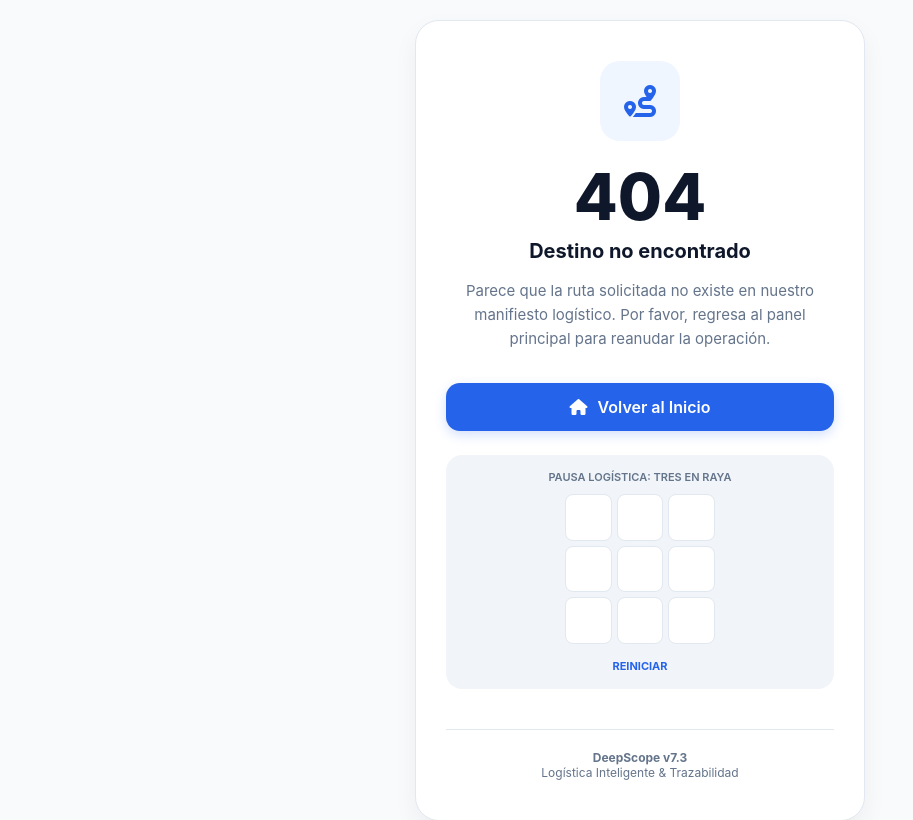
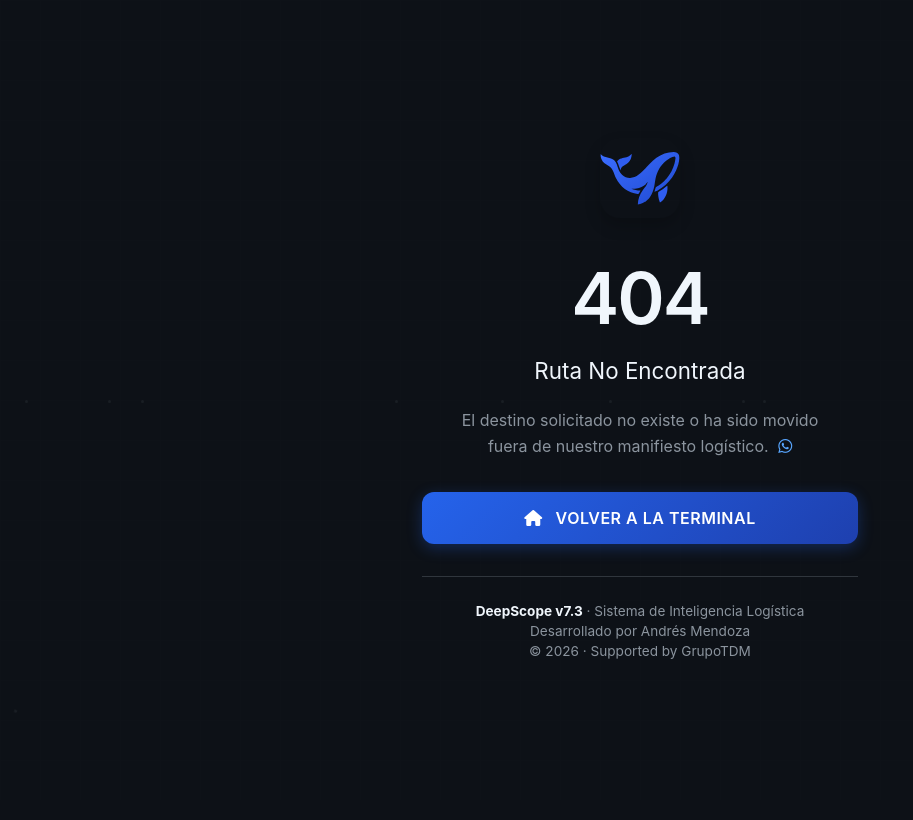
Before and after one commit to andres1-dev/deepscope, a plain HTML site: page 404.html in a window 1280 px wide. Shown: the top 820 px of the page, without its empty margins (0-913 px from the left). Drawn offline with Linux system fonts and the light colour scheme.

Commit message:
deepscope

```diff
--- a/404.html
+++ b/404.html
@@ -3,220 +3,238 @@
 
 <head>
     <meta charset="UTF-8">
-    <meta name="viewport" content="width=device-width, initial-scale=1.0, maximum-scale=1.0, user-scalable=no">
-    <title>404 - Sistema Fuera de Ruta | DeepScope</title>
+    <meta name="viewport" content="width=device-width, initial-scale=1.0">
+    <title>404 - Página No Encontrada | DeepScope</title>
     <link rel="stylesheet" href="https://cdnjs.cloudflare.com/ajax/libs/font-awesome/6.4.0/css/all.min.css">
     <style>
-        :root {
-            --primary: #2563eb;
-            --primary-dark: #1e40af;
-            --background: #f8fafc;
-            --surface: #ffffff;
-            --text: #0f172a;
-            --text-secondary: #64748b;
-            --border: #e2e8f0;
-        }
-
         * {
             margin: 0;
             padding: 0;
             box-sizing: border-box;
-            font-family: 'Inter', -apple-system, sans-serif;
+            font-family: -apple-system, BlinkMacSystemFont, 'Segoe UI', system-ui, sans-serif;
+        }
+
+        :root {
+            --github-black: #0d1117;
+            --github-gray: #161b22;
+            --github-border: #30363d;
+            --github-text: #f0f6fc;
+            --github-text-secondary: #8b949e;
+            --github-blue: #58a6ff;
+            --github-green: #3fb950;
+            --github-purple: #bc8cff;
+            --game-orange: #f78166;
+            --premium-blue: linear-gradient(135deg, #2563eb 0%, #1e40af 100%);
         }
 
         body {
-            background: var(--background);
-            color: var(--text);
+            background: var(--github-black);
+            color: var(--github-text);
             min-height: 100vh;
             display: flex;
             align-items: center;
             justify-content: center;
-            padding: 20px;
+            overflow: hidden;
+            position: relative;
+        }
+
+        .github-grid {
+            position: absolute;
+            top: 0;
+            left: 0;
+            width: 100%;
+            height: 100%;
+            background-image:
+                linear-gradient(var(--github-border) 1px, transparent 1px),
+                linear-gradient(90deg, var(--github-border) 1px, transparent 1px);
+            background-size: 40px 40px;
+            opacity: 0.03;
+            z-index: -1;
         }
 
         .container {
-            max-width: 450px;
-            width: 100%;
+            max-width: 500px;
+            width: 90%;
             text-align: center;
-            background: var(--surface);
-            padding: 40px 30px;
-            border-radius: 24px;
-            box-shadow: 0 10px 25px rgba(0, 0, 0, 0.05);
-            border: 1px solid var(--border);
+            z-index: 10;
+            padding: 2rem;
         }
 
-        .icon-box {
+        .app-logo {
+            margin-bottom: 2rem;
+        }
+
+        .app-logo img {
             width: 80px;
             height: 80px;
-            background: #eff6ff;
-            color: var(--primary);
             border-radius: 20px;
+            box-shadow: 0 8px 16px rgba(0, 0, 0, 0.2);
+        }
+
+        .error-code {
+            font-size: 4.5rem;
+            font-weight: 600;
+            color: var(--github-text);
+            margin-bottom: 1rem;
+            letter-spacing: -2px;
+        }
+
+        .error-title {
+            font-size: 1.4rem;
+            color: var(--github-text);
+            margin-bottom: 1.5rem;
+            font-weight: 400;
+        }
+
+        .error-description {
+            font-size: 1rem;
+            line-height: 1.6;
+            color: var(--github-text-secondary);
+            margin-bottom: 2rem;
+            max-width: 400px;
+            margin-left: auto;
+            margin-right: auto;
+        }
+
+        .whatsapp-icon {
+            color: var(--github-blue);
+            text-decoration: none;
+            transition: all 0.2s ease;
+            margin-left: 5px;
+        }
+
+        .whatsapp-icon:hover {
+            color: #4d94e6;
+            transform: translateY(-1px);
+        }
+
+        .action-buttons {
+            display: flex;
+            flex-direction: column;
+            gap: 1rem;
+            margin: 2rem 0 0.5rem 0;
+        }
+
+        .github-button {
             display: flex;
             align-items: center;
             justify-content: center;
-            font-size: 32px;
-            margin: 0 auto 24px;
+            gap: 0.8rem;
+            padding: 1rem 1.5rem;
+            background: var(--premium-blue);
+            border: none;
+            color: white;
+            text-decoration: none;
+            border-radius: 12px;
+            font-size: 1rem;
+            font-weight: 600;
+            transition: all 0.3s cubic-bezier(0.4, 0, 0.2, 1);
+            box-shadow: 0 4px 15px rgba(37, 99, 235, 0.3);
+            text-transform: uppercase;
+            letter-spacing: 0.5px;
         }
 
-        .error-code {
-            font-size: 64px;
-            font-weight: 800;
-            color: var(--text);
-            line-height: 1;
-            margin-bottom: 10px;
+        .github-button:hover {
+            background: linear-gradient(135deg, #3b82f6 0%, #2563eb 100%);
+            transform: translateY(-2px);
+            box-shadow: 0 8px 20px rgba(37, 99, 235, 0.4);
         }
 
-        h1 {
-            font-size: 20px;
-            font-weight: 700;
-            margin-bottom: 16px;
-        }
-
-        p {
-            color: var(--text-secondary);
-            font-size: 15px;
-            line-height: 1.6;
-            margin-bottom: 32px;
-        }
-
-        .btn {
-            display: inline-flex;
-            align-items: center;
-            justify-content: center;
-            gap: 10px;
-            background: var(--primary);
-            color: white;
-            text-decoration: none;
-            padding: 14px 24px;
-            border-radius: 14px;
-            font-weight: 600;
-            width: 100%;
-            transition: all 0.2s;
-            box-shadow: 0 4px 12px rgba(37, 99, 235, 0.2);
-        }
-
-        .btn:hover {
-            background: var(--primary-dark);
-            transform: translateY(-1px);
+        .github-button:active {
+            transform: translateY(1px);
+            box-shadow: 0 2px 10px rgba(37, 99, 235, 0.2);
         }
 
         .footer {
-            margin-top: 40px;
-            padding-top: 20px;
-            border-top: 1px solid var(--border);
-            font-size: 12px;
-            color: var(--text-secondary);
+            margin-top: 2rem;
+            padding-top: 1.5rem;
+            border-top: 1px solid var(--github-border);
+            color: var(--github-text-secondary);
+            font-size: 0.85rem;
+            line-height: 1.5;
         }
 
-        .mini-game {
-            margin-top: 24px;
-            padding: 15px;
-            background: #f1f5f9;
-            border-radius: 16px;
+        .footer strong {
+            color: var(--github-text);
         }
 
-        .game-board {
-            display: grid;
-            grid-template-columns: repeat(3, 1fr);
-            gap: 5px;
-            max-width: 150px;
-            margin: 10px auto;
+        .floating-element {
+            position: absolute;
+            width: 3px;
+            height: 3px;
+            background: var(--github-text-secondary);
+            border-radius: 50%;
+            opacity: 0.1;
+            animation: float 8s infinite linear;
         }
 
-        .cell {
-            aspect-ratio: 1;
-            background: white;
-            border: 1px solid var(--border);
-            border-radius: 8px;
-            display: flex;
-            align-items: center;
-            justify-content: center;
-            font-weight: 800;
-            cursor: pointer;
-            font-size: 16px;
+        @keyframes float {
+            0% {
+                transform: translateY(100vh) rotate(0deg);
+            }
+
+            100% {
+                transform: translateY(-100px) rotate(360deg);
+            }
         }
 
-        .status {
-            font-size: 11px;
-            font-weight: 600;
-            text-transform: uppercase;
-            color: var(--text-secondary);
+        @media (max-width: 480px) {
+            .error-code {
+                font-size: 3.5rem;
+            }
+
+            .error-title {
+                font-size: 1.2rem;
+            }
         }
     </style>
 </head>
 
 <body>
+    <div class="github-grid"></div>
+
+    <div class="floating-elements"></div>
+
     <div class="container">
-        <div class="icon-box">
-            <i class="fas fa-route"></i>
+        <div class="app-logo">
+            <img src="icons/icon.svg" alt="DeepScope Logo">
         </div>
+
         <div class="error-code">404</div>
-        <h1>Destino no encontrado</h1>
-        <p>Parece que la ruta solicitada no existe en nuestro manifiesto logístico. Por favor, regresa al panel
-            principal para reanudar la operación.</p>
+        <h1 class="error-title">Ruta No Encontrada</h1>
 
-        <a href="index.html" class="btn">
-            <i class="fas fa-home"></i> Volver al Inicio
-        </a>
+        <p class="error-description">
+            El destino solicitado no existe o ha sido movido fuera de nuestro manifiesto logístico.
+            <a href="https://wa.me/573168007979" class="whatsapp-icon" target="_blank">
+                <i class="fab fa-whatsapp"></i>
+            </a>
+        </p>
 
-        <div class="mini-game">
-            <div class="status" id="status">Pausa logística: Tres en raya</div>
-            <div class="game-board" id="board">
-                <div class="cell" data-i="0"></div>
-                <div class="cell" data-i="1"></div>
-                <div class="cell" data-i="2"></div>
-                <div class="cell" data-i="3"></div>
-                <div class="cell" data-i="4"></div>
-                <div class="cell" data-i="5"></div>
-                <div class="cell" data-i="6"></div>
-                <div class="cell" data-i="7"></div>
-                <div class="cell" data-i="8"></div>
-            </div>
-            <button onclick="reset()"
-                style="border:none; background:none; color:var(--primary); font-size:11px; font-weight:700; cursor:pointer;">REINICIAR</button>
+        <div class="action-buttons">
+            <a href="index.html" class="github-button">
+                <i class="fas fa-home"></i> Volver a la Terminal
+            </a>
         </div>
 
         <div class="footer">
-            <strong>DeepScope v7.3</strong><br>
-            Logística Inteligente & Trazabilidad
+            <p><strong>DeepScope v7.3</strong> · Sistema de Inteligencia Logística</p>
+            <p>Desarrollado por Andrés Mendoza</p>
+            <p>© 2026 · Supported by GrupoTDM</p>
         </div>
     </div>
 
     <script>
-        let p = 'X', b = Array(9).fill(''), active = true;
-        const status = document.getElementById('status');
-        const cells = document.querySelectorAll('.cell');
-
-        function move(i, cell) {
-            if (b[i] || !active) return;
-            b[i] = p;
-            cell.innerText = p;
-            cell.style.color = p === 'X' ? '#2563eb' : '#ef4444';
-
-            if (check()) {
-                status.innerText = '¡Gana ' + p + '!';
-                active = false;
-            } else if (!b.includes('')) {
-                status.innerText = 'Empate';
-                active = false;
-            } else {
-                p = p === 'X' ? 'O' : 'X';
-                status.innerText = 'Turno de ' + p;
+        document.addEventListener('DOMContentLoaded', function () {
+            const container = document.querySelector('.floating-elements');
+            for (let i = 0; i < 20; i++) {
+                const el = document.createElement('div');
+                el.className = 'floating-element';
+                el.style.left = Math.random() * 100 + '%';
+                el.style.animationDelay = Math.random() * 10 + 's';
+                el.style.animationDuration = (Math.random() * 12 + 8) + 's';
+                container.appendChild(el);
             }
-        }
-
-        function check() {
-            const wins = [[0, 1, 2], [3, 4, 5], [6, 7, 8], [0, 3, 6], [1, 4, 7], [2, 5, 8], [0, 4, 8], [2, 4, 6]];
-            return wins.some(w => b[w[0]] && b[w[0]] == b[w[1]] && b[w[0]] == b[w[2]]);
-        }
-
-        function reset() {
-            b.fill(''); p = 'X'; active = true;
-            status.innerText = 'Pausa logística: Tres en raya';
-            cells.forEach(c => c.innerText = '');
-        }
-
-        cells.forEach(c => c.addEventListener('click', () => move(c.dataset.i, c)));
+        });
     </script>
 </body>
 
```
